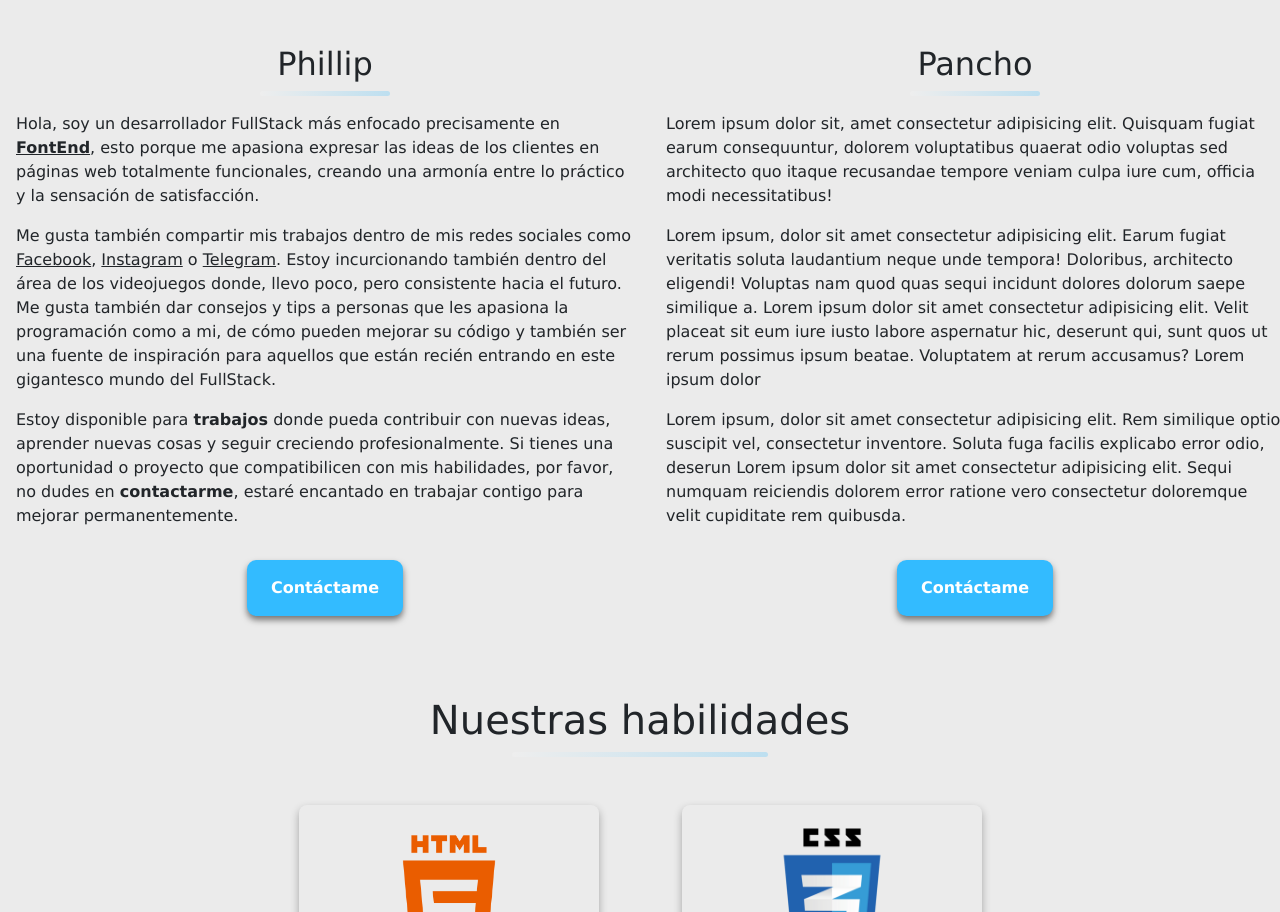
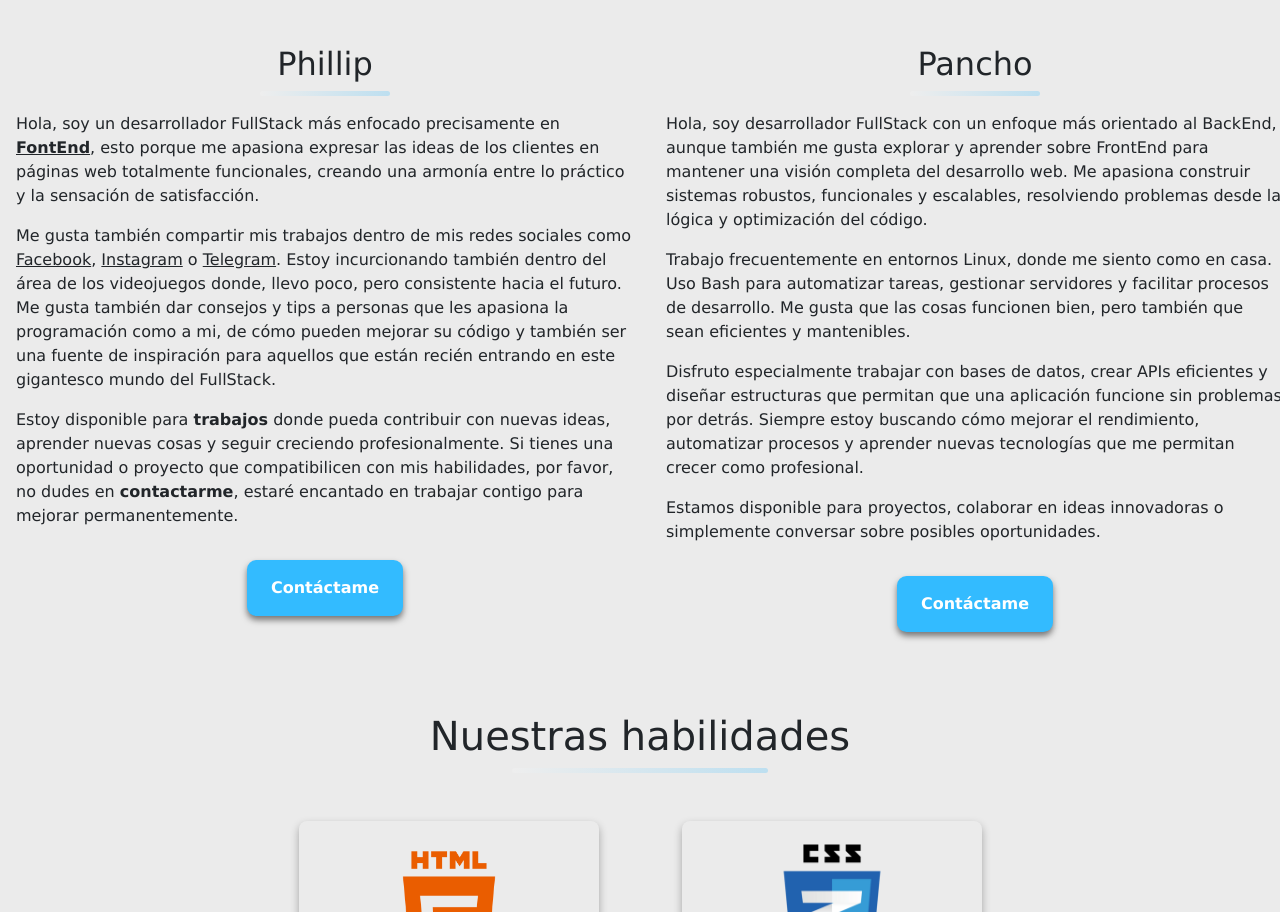
Before and after one commit to flpVr1/portafolio, a plain HTML site: page HTML/inicio.html in a window 1280 px wide. Shown: the part 1220-2132 px from the top of the page. Drawn offline with nearby package versions, Linux system fonts and the light colour scheme.

Commit message:
Se agrega Sobre mi, pancho

```diff
--- a/HTML/inicio.html
+++ b/HTML/inicio.html
@@ -141,27 +141,21 @@
             <h2>Pancho</h2>
             <hr />
             <p>
-              Lorem ipsum dolor sit, amet consectetur adipisicing elit. Quisquam
-              fugiat earum consequuntur, dolorem voluptatibus quaerat odio
-              voluptas sed architecto quo itaque recusandae tempore veniam culpa
-              iure cum, officia modi necessitatibus!
+              Hola, soy desarrollador FullStack con un enfoque más orientado al BackEnd,
+              aunque también me gusta explorar y aprender sobre FrontEnd para mantener una visión completa del desarrollo web.
+              Me apasiona construir sistemas robustos, funcionales y escalables, resolviendo problemas desde la lógica y optimización del código.
             </p>
             <p>
-              Lorem ipsum, dolor sit amet consectetur adipisicing elit. Earum
-              fugiat veritatis soluta laudantium neque unde tempora! Doloribus,
-              architecto eligendi! Voluptas nam quod quas sequi incidunt dolores
-              dolorum saepe similique a. Lorem ipsum dolor sit amet consectetur
-              adipisicing elit. Velit placeat sit eum iure iusto labore
-              aspernatur hic, deserunt qui, sunt quos ut rerum possimus ipsum
-              beatae. Voluptatem at rerum accusamus? Lorem ipsum dolor
+              Trabajo frecuentemente en entornos Linux, donde me siento como en casa.
+              Uso Bash para automatizar tareas, gestionar servidores y facilitar procesos de desarrollo.
+              Me gusta que las cosas funcionen bien, pero también que sean eficientes y mantenibles.
             </p>
             <p>
-              Lorem ipsum, dolor sit amet consectetur adipisicing elit. Rem
-              similique optio suscipit vel, consectetur inventore. Soluta fuga
-              facilis explicabo error odio, deserun Lorem ipsum dolor sit amet
-              consectetur adipisicing elit. Sequi numquam reiciendis dolorem
-              error ratione vero consectetur doloremque velit cupiditate rem
-              quibusda.
+              Disfruto especialmente trabajar con bases de datos, crear APIs eficientes y diseñar estructuras que permitan que una aplicación funcione sin problemas por detrás.
+              Siempre estoy buscando cómo mejorar el rendimiento, automatizar procesos y aprender nuevas tecnologías que me permitan crecer como profesional.
+            </p>
+            <p>
+              Estamos disponible para proyectos, colaborar en ideas innovadoras o simplemente conversar sobre posibles oportunidades.
             </p>
             <button>Contáctame</button>
           </div>
```
